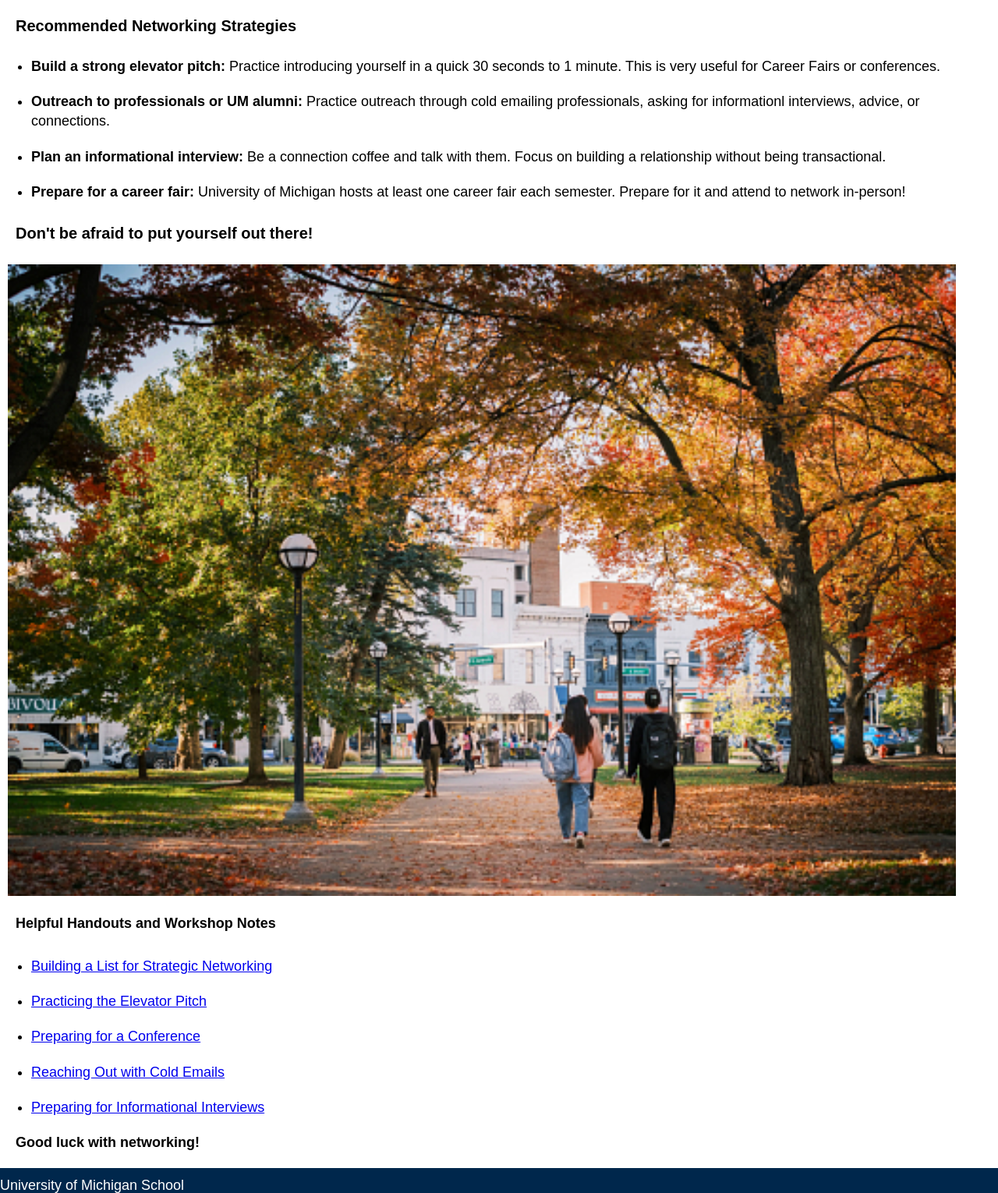
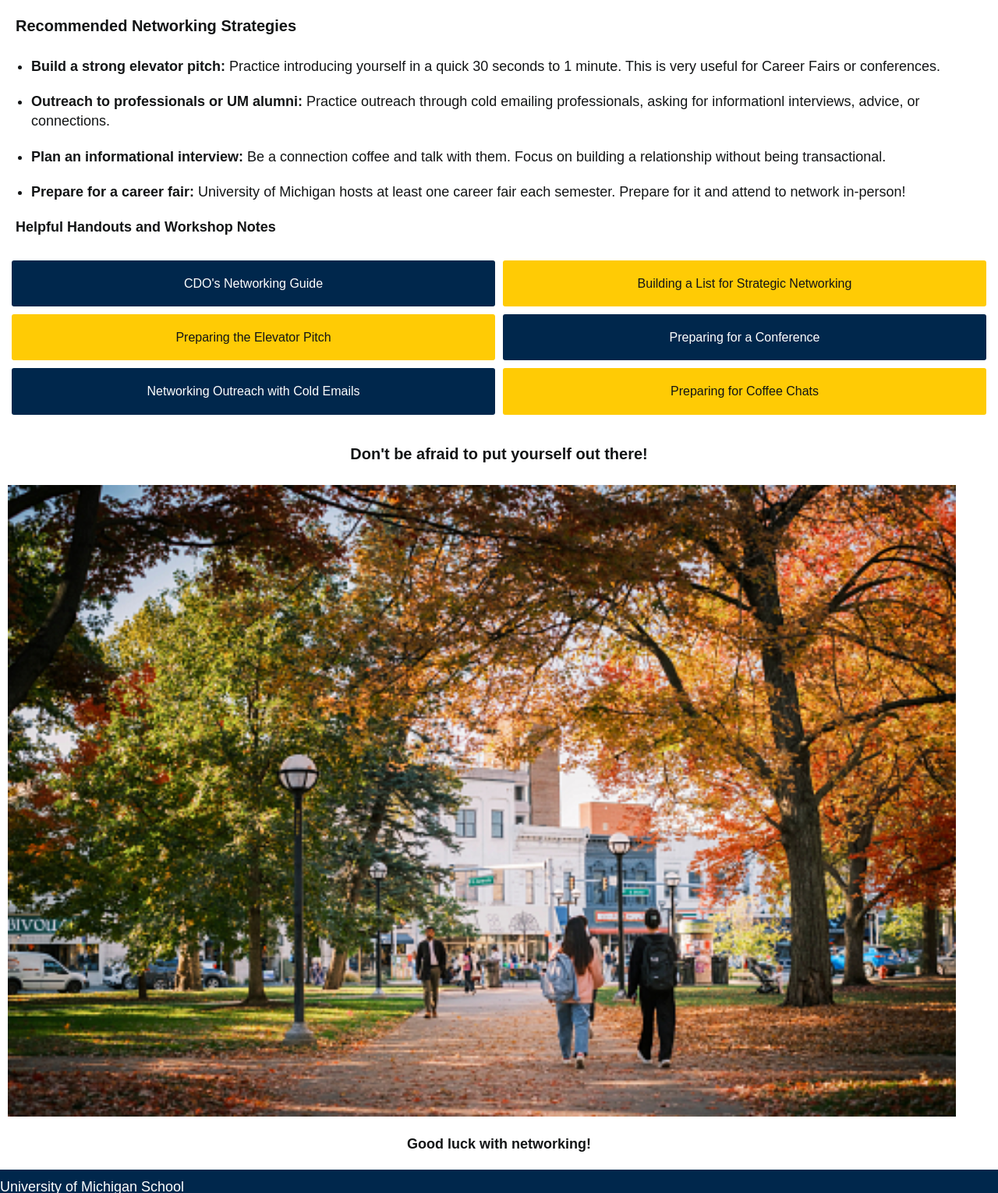
Before and after one commit to mcichon85/client_project_w26_mobile, a plain HTML site: page networking.html in a window 1280 px wide. Shown: the part 2480-4010 px from the top of the page at 78% size. Drawn offline with Linux system fonts and the light colour scheme.

Commit message:
updated networking + resume pages

```diff
--- a/css/style.css
+++ b/css/style.css
@@ -3,6 +3,7 @@
 
 body {
      font-family: "Nunito Sans", sans-serif;
+     color: #131516;
 }
 
 main p, main h2, main h3 {
@@ -101,6 +102,10 @@ footer img {
      height: auto;
 }
 
+.send-off-phrase {
+     text-align: center;
+}
+
 .accordian-div {
      background-color: #f7f7f7;
      margin: 10px;
@@ -113,8 +118,61 @@ p ul {
     background-color: #e2e2e2;
 }
 
-/* I wanted to turn the Resume FAQ section into an accordian and referred to the code on the website
-     https://prismic.io/blog/css-accordions */
+.resource-links li {
+     margin: 5px 0px 15px 0px;
+}
+
+.resource-links li a {
+     color: #131516;
+     text-decoration: underline solid #FFCB05 3px;
+     text-underline-offset: 4px;
+     padding: 5px 15px 2px 5px;
+     font-weight: 600;
+     font-kerning: normal;
+}
+
+.resource-links a:visited {
+  color: inherit;
+  text-decoration: underline solid #FFCB05 3px;
+  font-size: 1.5rem;
+}
+
+.handouts-grid {
+     display: grid;
+     grid-template-columns: 1fr 1fr;
+     grid-template-rows: 1fr 1fr 1fr;
+     gap: 10px;
+     justify-content: center;
+     align-items: center;
+     margin: 10px 15px 20px 15px;
+}
+
+.handouts-grid-item {
+     padding: 20px;
+     text-align: center;
+     text-decoration: none;
+     color:#ffffff;
+     background-color: #00274C;
+     border-radius: 3px;
+     line-height: 1.2;
+}
+
+.handouts-grid-item:nth-child(2), .handouts-grid-item:nth-child(3), .handouts-grid-item:nth-child(6) {
+     padding: 20px;
+     text-align: center;
+     text-decoration: none;
+     background-color: #FFCB05;
+     color:#131516;
+     border-radius: 3px;
+}
+
+.handouts-grid-item a:visited {
+  color: inherit;
+  text-decoration: none;
+}
+
+/* I wanted to turn the Resume FAQ and Cover Letter FAQsection into an accordian and referred to the code
+on the website https://prismic.io/blog/css-accordions */
 
 .accordion {
   max-width: 500px;
--- a/networking.html
+++ b/networking.html
@@ -29,7 +29,7 @@
 
     <main>
     <section>
-      <h2>How do I connect with other professionals in my industry?</h2>
+      <h2>How do I connect and network with other professionals in my industry?</h2>
       <p>
         Networking with other professionals can be an intimidating task for students. Here, we have compiled tools, tips, and tricks for connecting with UM alumni, peers, and industry professionals.
       </p>
@@ -47,25 +47,31 @@
         <li><strong>Prepare for a career fair:</strong> University of Michigan hosts at least one career fair each semester. Prepare for it and attend to network in-person!</li>
       </ul>
     </section>
-        <section>
-      <h2>Don't be afraid to put yourself out there!</h2>
+
+    <section>
+      <div>
+        <h3>Helpful Handouts and Workshop Notes</h3>
+          <div class = "handouts-grid">
+            <a class = "handouts-grid-item" href="https://docs.google.com/document/d/1KRpQ52SQDH5cM3Ely5lKm5Dz9XyFKkxmckD97qXDCA4/edit?tab=t.bper6s4pkvz6" target="_blank">CDO's Networking Guide</a>
+            <a class = "handouts-grid-item" href="https://docs.google.com/document/d/18HMt79BU8ovGf9z7_P7No5tuwUS6qHNW5u0sgrepLtE/edit?usp=sharing" target="_blank">Building a List for Strategic Networking<br></a>
+            <a class = "handouts-grid-item" href="https://docs.google.com/document/d/1633aBaWXIZW_ImTP-jKKN0QNXK9-RpXXmVznRgA4ZHQ/edit?tab=t.0" target="_blank">Preparing the Elevator Pitch</a>
+            <a class = "handouts-grid-item" href="https://docs.google.com/presentation/d/1dwwMvJIaR2lH_t25Pwnw8otHhWx3ww_46mWm3bARzo8/edit?slide=id.g2a97049686b_0_303#slide=id.g2a97049686b_0_303" target="_blank">Preparing for a Conference</a>
+            <a class = "handouts-grid-item" href="https://docs.google.com/document/d/1cwq2KtdKQbO-tICHKUyKRA3QY4_3VJ8NLC2kwPBY4dI/edit?usp=sharing" target="_blank">Networking Outreach with Cold Emails</a>
+            <a class = "handouts-grid-item" href="https://docs.google.com/presentation/d/1QR0UA8V4d_hjHuayVbzF5_bx8d_8m3Ohvx9e5SiBodg/edit?slide=id.g187a33b4e7_2_86#slide=id.g187a33b4e7_2_86" target="_blank">Preparing for Coffee Chats</a>
+          </div>
+        </ul>
+      </div>
+    </section>
+
+    <section>
+      <h2 class = "send-off-phrase">Don't be afraid to put yourself out there!</h2>
       <div>
         <img src="images/UMSI_FallCampus_102124_12.jpg" alt="Scenes of fall color on the University of Michigan campus.">
 
       </div>
-      <div>
-        <h3>Helpful Handouts and Workshop Notes</h3>
-        <ul>
-          <li><a href="https://docs.google.com/document/d/18HMt79BU8ovGf9z7_P7No5tuwUS6qHNW5u0sgrepLtE/edit?usp=sharing" target="_blank">Building a List for Strategic Networking</a></li>
-          <li><a href="https://docs.google.com/document/d/1633aBaWXIZW_ImTP-jKKN0QNXK9-RpXXmVznRgA4ZHQ/edit?tab=t.0" target="_blank">Practicing the Elevator Pitch</a></li>
-          <li><a href="https://docs.google.com/presentation/d/1dwwMvJIaR2lH_t25Pwnw8otHhWx3ww_46mWm3bARzo8/edit?slide=id.g2a97049686b_0_303#slide=id.g2a97049686b_0_303" target="_blank">Preparing for a Conference</a></li>
-          <li><a href="https://docs.google.com/document/d/1cwq2KtdKQbO-tICHKUyKRA3QY4_3VJ8NLC2kwPBY4dI/edit?usp=sharing" target="_blank">Reaching Out with Cold Emails</a></li>
-          <li><a href="https://umich.instructure.com/courses/137916/modules/items/2944812" target="_blank">Preparing for Informational Interviews</a></li>
-        </ul>
-      </div>
     </section>
     <section>
-      <h3>Good luck with networking!</h3>
+      <h3 class = "send-off-phrase">Good luck with networking!</h3>
     </section>
 
         <!-- Content taken & modified from UMGPT with the prompt, "Write me a webpage of intro content to help meet the following requirements - this is for the home page": and then pasted in the client objectives & project requirements"
```
Also changed, not shown: resume.html (+2 -2 lines).
